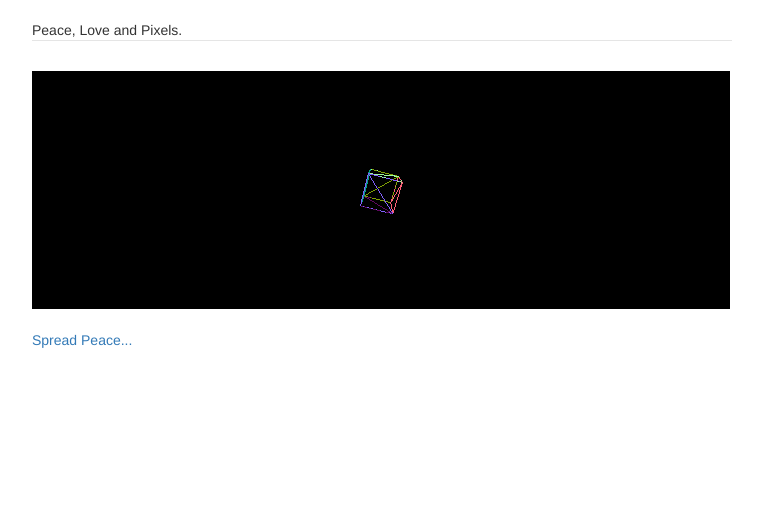
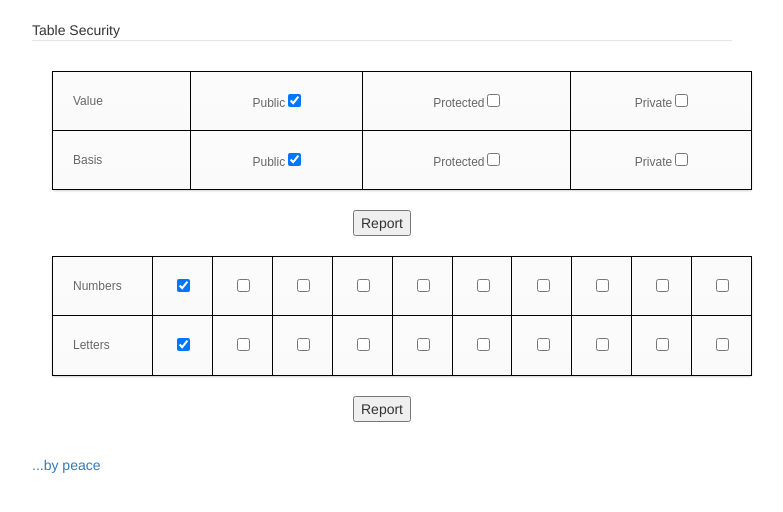
Before and after one commit to adjavaherian/motif, a plain HTML site: page app/index.html in a window 1280 px wide. Shown: the whole page, without its empty margins (258-1041 px from the left). Drawn offline with nearby package versions, Linux system fonts and the light colour scheme.

Commit message:
example1 completed

```diff
--- a/app/index.html
+++ b/app/index.html
@@ -2,7 +2,7 @@
 <html class="no-js">
     <head>
         <meta charset="utf-8">
-        <title>Peace, Love and Pixels.</title>
+        <title>Motif Examples</title>
         <meta name="description" content="">
         <meta name="viewport" content="width=device-width">
         <link rel="shortcut icon" href="/favicon.ico">
@@ -15,20 +15,23 @@
 
         <div class="container">
 
-            <div class="header">Peace, Love and Pixels.</div>
+            <div class="header">Table Security</div>
 
             <div id="stage" class="stage"></div>
 
             <div class="footer">
-                <p><a href="https://github.com/adjavaherian/generator-peace">Spread Peace...</a></p>
+                <p><a href="https://github.com/adjavaherian/generator-peace">...by peace</a></p>
             </div>
         </div>
 
         <!--link here-->
         <script src="//cdnjs.cloudflare.com/ajax/libs/jquery/2.1.1/jquery.min.js" type="application/javascript"></script>
+        <script src="//cdnjs.cloudflare.com/ajax/libs/jqueryui/1.11.2/jquery-ui.min.js" type="application/javascript"></script>
+
         <script src="//cdnjs.cloudflare.com/ajax/libs/three.js/r68/three.js" type="application/javascript"></script>
 
         <script src="scripts/main.js"></script>
+        <script src="scripts/motif_checks.js"></script>
 
     </body>
 </html>
--- a/app/scripts/main.js
+++ b/app/scripts/main.js
@@ -1,54 +1,75 @@
 //main.js
 'use strict';
 
-window.onload = function(){
+//check click
+function checkClick(e){
 
-    //remove everything in here to start your own prototyping
-    console.log('Peace, Love and Pixels.');
+    e.stopPropagation();
+    var index = $(this).parent().index();
 
-    //stage
-    var stage = document.getElementById('stage');
-    var sW = $('#stage').css('width').substring(0,3) - 2;
-    var sH = $('#stage').css('height').substring(0,3) - 2;
+    $(this).closest('tr').find('td').each(function(k,v){
 
-    //scene, cam, renderer
-    var scene = new THREE.Scene();
-    var camera = new THREE.PerspectiveCamera(75, sW/sH, 0.1, 1000);
-    var renderer = new THREE.WebGLRenderer();
+        if($(v).has('input[type="checkbox"]').length){
+//            console.log('kv', k, v);
+            if(k <= index){
+                $(v).find('input[type="checkbox"]').prop('checked', true);
+            }else{
+                $(v).find('input[type="checkbox"]').prop('checked', false);
+            }
+        }
+    });
+
+}
+
+function reportLevel(e){
+
+    e.stopPropagation();
+//    console.log($(this).parent().find('table tr'));
+
+    $(this).parent().find('table tr').each(function(i, iv){
+        var counter = 0;
+        var tds = $(iv).find('td');
+        tds.each(function(j,jv){
+            if($(jv).has('input[type="checkbox"]').length){
+
+                var checkbox = $(jv).find('input[type="checkbox"]');
+//                console.log('found cbox ', checkbox, checkbox.attr('checked'));
+
+                if(checkbox.is(':checked')){
+                    counter ++;
+                }
+            }
+        });
+        console.log($(tds[0]).html() + 'Level : '+counter);
+    });
+
+}
+
+$(document).ready(function(){
+
+    $( "<div></div>" )
+        .appendTo( "#stage" )
+        .motif_checks({
+            class: 'table_3',
+            rows: ['Value', 'Basis'],
+            cols: ['Public', 'Protected', 'Private']
+        });
+
+    $( "<div></div>" )
+        .appendTo( "#stage" )
+        .motif_checks({
+            class: 'table_10',
+            rows: ['Numbers', 'Letters'],
+            cols: ['','','','','','','','','','',]
+        });
 
 
-    //create a cube
-    var geometry = new THREE.BoxGeometry(1,1,1);
-    var material = new THREE.MeshNormalMaterial({
-        wireframe: true
+    //checkbox controls
+    $(".motif_checks input[type='checkbox']").change(function(e){
+
+//        console.log('check');
+
     });
-    var cube = new THREE.Mesh(geometry, material);
-    scene.add(cube);
 
-    //load a parabolic plane
-    var plane = new THREE.SphereGeometry(75, 16, 8, 0, 7, 1, 1.2);
-    var planeMaterial = new THREE.MeshNormalMaterial();
-    var planeMesh = new THREE.Mesh(plane, planeMaterial);
-    planeMesh.rotation.y += 160.78;
-    planeMesh.scale.x = -1;
-    scene.add(planeMesh);
 
-    //render
-    var render = function () {
-        requestAnimationFrame(render);
-
-        cube.rotation.x += 0.1;
-        cube.rotation.y += 0.1;
-
-        renderer.render(scene, camera);
-    };
-
-    renderer.setSize(sW, sH);
-    render();
-
-    //set camera
-    camera.position.z = 5;
-
-    stage.appendChild(renderer.domElement);
-
-};
+});
--- /dev/null
+++ b/app/scripts/motif_checks.js
@@ -0,0 +1,57 @@
+;(function($, window, document, undefined){
+    $.widget('ui.motif_checks', {
+        options: {
+            class: '',
+            rows: [],
+            cols: []
+        },
+
+        _init: function(){
+            console.log('appending to: %O', this.element);
+        },
+
+        _create: function(){
+            var that = this,
+                target = this.element,
+                rows = that.options.rows,
+                cols = that.options.cols,
+                tbl = document.createElement('table');
+
+            tbl.className = 'motif_checks ' + that.options.class;
+            tbl.style.width='100%';
+            tbl.style.border = "1px solid black";
+
+            for(var i = 0; i < rows.length; i++){
+                var tr = tbl.insertRow();
+                for(var j = 0; j <= cols.length; j++){
+                    if(j === 0){
+                        var td = tr.insertCell();
+                        td.appendChild(document.createTextNode(rows[i]));
+                        td.style.border = "1px solid black";
+                    } else {
+                        var td = tr.insertCell();
+                        var checkbox = document.createElement('input');
+                        checkbox.type = "checkbox";
+                        checkbox.addEventListener('click', checkClick, true);
+                        td.appendChild(document.createTextNode(cols[j-1]));
+                        td.appendChild(checkbox);
+                        td.style.border = "1px solid black";
+                        if(j === 1){
+                            checkbox.checked = true;
+                        }
+                    }
+                }
+            }
+
+            var button = $('<button></button>', {
+                html : 'Report',
+                class: 'report-button'
+            });
+            button.on('click', reportLevel);
+
+            that.element.html(tbl);
+            that.element.append(button);
+
+        }
+    });
+})(jQuery, window, document);
--- a/app/styles/main.css
+++ b/app/styles/main.css
@@ -8,6 +8,119 @@ body {
 }
 
 
+/* custom shop */
+
+table a:link {
+    color: #666;
+    font-weight: bold;
+    text-decoration:none;
+}
+table a:visited {
+    color: #999999;
+    font-weight:bold;
+    text-decoration:none;
+}
+table a:active,
+table a:hover {
+    color: #bd5a35;
+    text-decoration:underline;
+}
+table {
+    font-family:Arial, Helvetica, sans-serif;
+    color:#666;
+    font-size:12px;
+    text-shadow: 1px 1px 0px #fff;
+    background:#eaebec;
+    margin:20px;
+    border:#ccc 1px solid;
+
+    -moz-border-radius:3px;
+    -webkit-border-radius:3px;
+    border-radius:3px;
+
+    -moz-box-shadow: 0 1px 2px #d1d1d1;
+    -webkit-box-shadow: 0 1px 2px #d1d1d1;
+    box-shadow: 0 1px 2px #d1d1d1;
+}
+table th {
+    padding:21px 25px 22px 25px;
+    border-top:1px solid #fafafa;
+    border-bottom:1px solid #e0e0e0;
+
+    background: #ededed;
+    background: -webkit-gradient(linear, left top, left bottom, from(#ededed), to(#ebebeb));
+    background: -moz-linear-gradient(top,  #ededed,  #ebebeb);
+}
+table th:first-child {
+    text-align: left;
+    padding-left:20px;
+}
+table tr:first-child th:first-child {
+    -moz-border-radius-topleft:3px;
+    -webkit-border-top-left-radius:3px;
+    border-top-left-radius:3px;
+}
+table tr:first-child th:last-child {
+    -moz-border-radius-topright:3px;
+    -webkit-border-top-right-radius:3px;
+    border-top-right-radius:3px;
+}
+table tr {
+    text-align: center;
+    padding-left:20px;
+}
+table td:first-child {
+    text-align: left;
+    padding-left:20px;
+    border-left: 0;
+}
+table td {
+    padding:18px;
+    border-top: 1px solid #ffffff;
+    border-bottom:1px solid #e0e0e0;
+    border-left: 1px solid #e0e0e0;
+
+    background: #fafafa;
+    background: -webkit-gradient(linear, left top, left bottom, from(#fbfbfb), to(#fafafa));
+    background: -moz-linear-gradient(top,  #fbfbfb,  #fafafa);
+}
+table tr.even td {
+    background: #f6f6f6;
+    background: -webkit-gradient(linear, left top, left bottom, from(#f8f8f8), to(#f6f6f6));
+    background: -moz-linear-gradient(top,  #f8f8f8,  #f6f6f6);
+}
+table tr:last-child td {
+    border-bottom:0;
+}
+table tr:last-child td:first-child {
+    -moz-border-radius-bottomleft:3px;
+    -webkit-border-bottom-left-radius:3px;
+    border-bottom-left-radius:3px;
+}
+table tr:last-child td:last-child {
+    -moz-border-radius-bottomright:3px;
+    -webkit-border-bottom-right-radius:3px;
+    border-bottom-right-radius:3px;
+}
+table tr:hover td {
+    background: #f2f2f2;
+    background: -webkit-gradient(linear, left top, left bottom, from(#f2f2f2), to(#f0f0f0));
+    background: -moz-linear-gradient(top,  #f2f2f2,  #f0f0f0);
+}
+
+/* buttons and checks */
+.report-button{
+    text-align: right;
+
+}
+
+.motif_checks input[type="checkbox"]{
+    margin-left: 0.2em;
+}
+
+#stage div{
+    margin: 0 0 1em 0;
+}
 
 
 /* Everything but the jumbotron gets side spacing for mobile first views */
@@ -45,7 +158,7 @@ body {
 
 .stage{
     width: 100%;
-    height: 240px;
+
     z-index: -9999;
     top: 0;
     left: 0;
```
